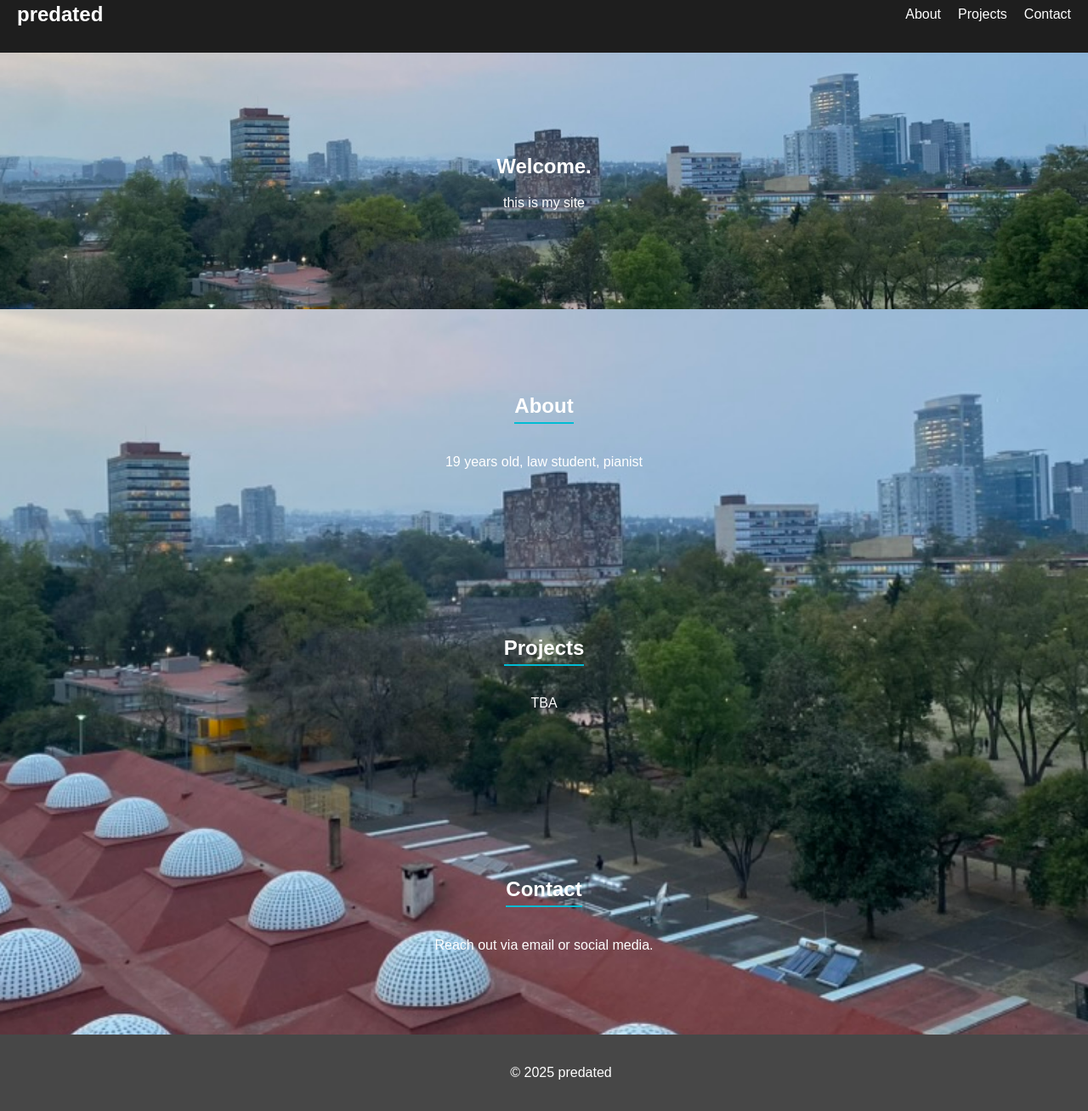
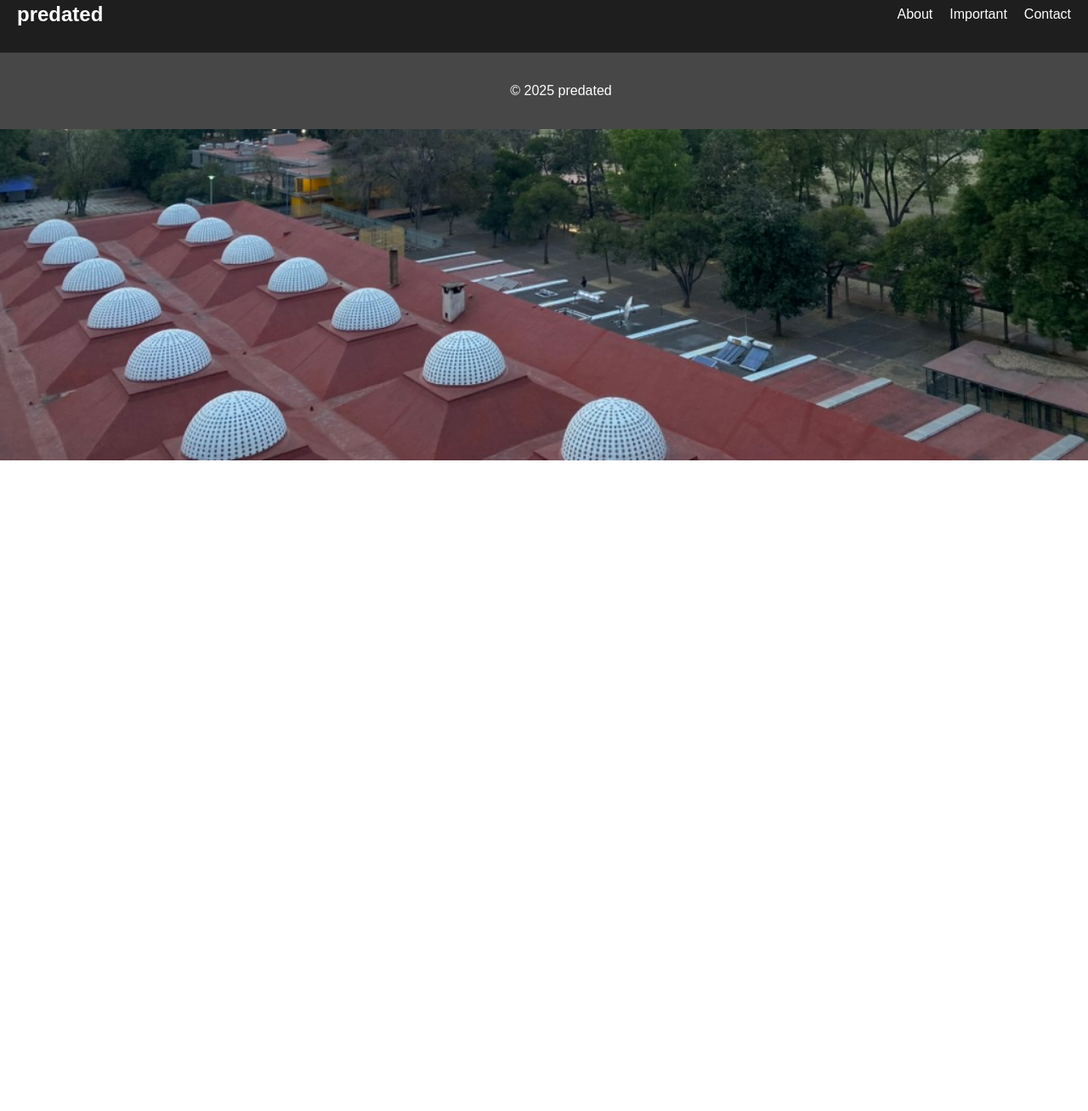
Before and after one commit to kinosewa/kinosewa, a plain HTML site: page index.html in a window 1280 px wide. Shown: the part 28-1336 px from the top of the page at 85% size. After the commit the page ends 800 px from the top, so only its background shows below. Drawn offline with Linux system fonts and the light colour scheme; files whose address does not match are found by name.

Commit message:
added about and contact pages

```diff
--- a/index.html
+++ b/index.html
@@ -12,34 +12,13 @@
         <nav>
             <div class="logo">predated</div>
             <ul>
-                <li><a href="#about">About</a></li>
-                <li><a href="#projects">Projects</a></li>
-                <li><a href="#contact">Contact</a></li>
+                <li><a href="about.html">About</a></li>
+                <li><a href="https://www.youtube.com/watch?v=dQw4w9WgXcQ">Important</a></li>
+                <li><a href="contact.html">Contact</a></li>
             </ul>
         </nav>
     </header>
-
-    <section id="hero">
-        <h1>Welcome.</h1>
-        <p>this is my site</p>
-    </section>
-
-    <section id="about">
-        <h2>About</h2>
-        <p>19 years old, law student, pianist</p>
-    </section>
-
-    <section id="projects">
-        <h2>Projects</h2>
-        <p>TBA</p>
-    </section>
-
-    <section id="contact">
-        <h2>Contact</h2>
-        <p>Reach out via email or social media.</p>
-    </section>
-
-    <footer>
+       <footer>
         <p>&copy; 2025 predated</p>
     </footer>
 
```
Also changed, not shown: about.html (added), contact.html (added).
